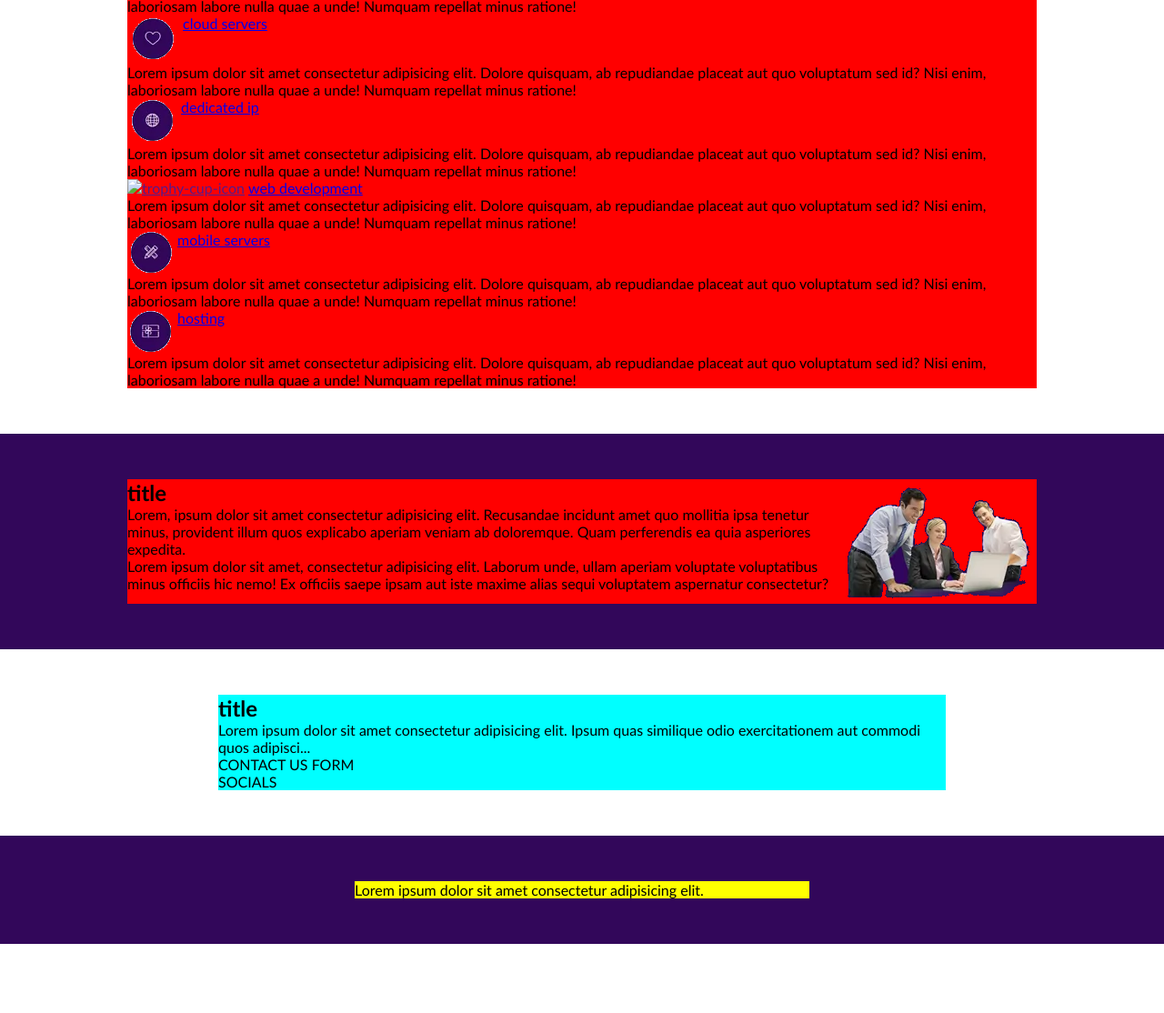
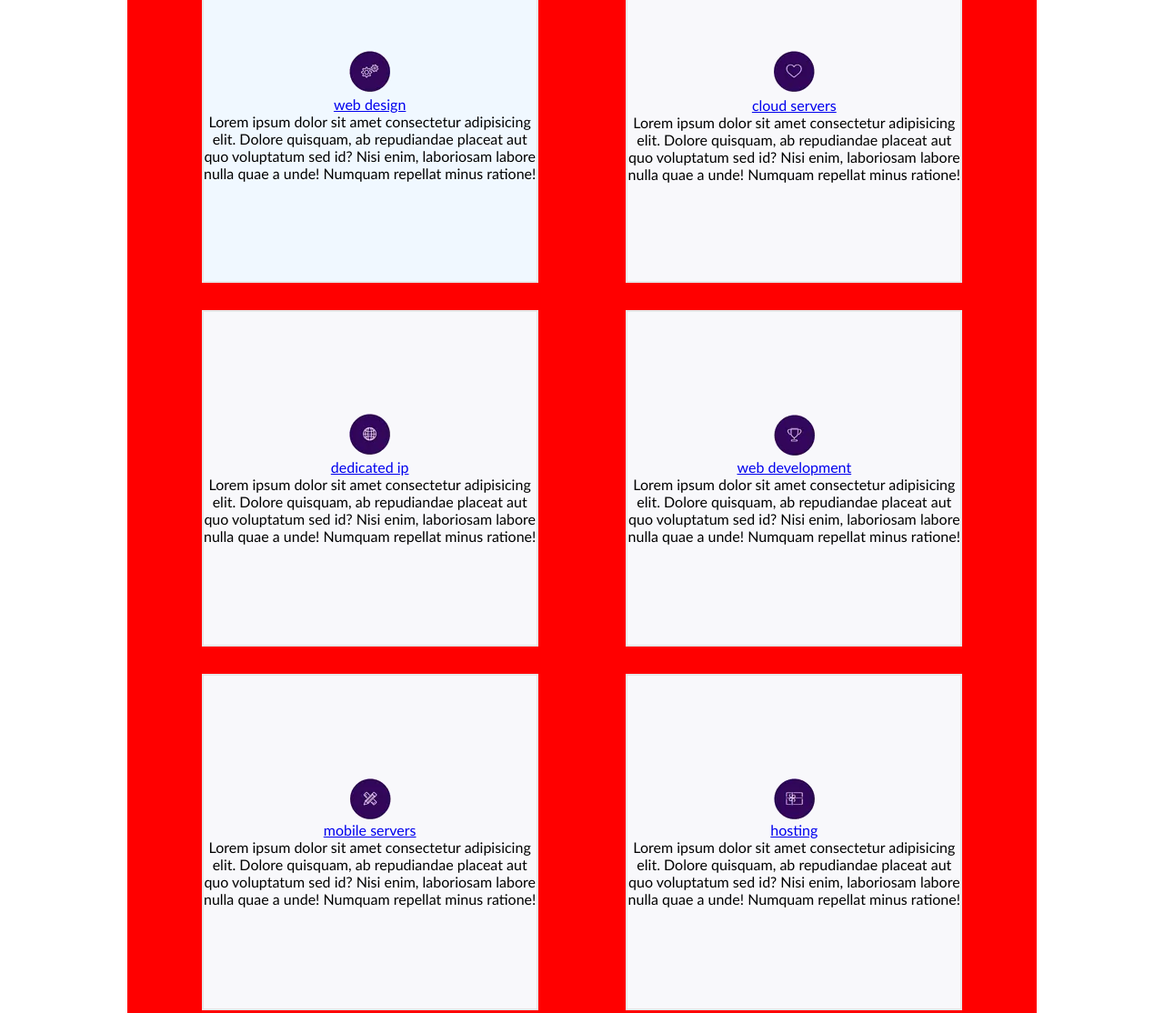
Before and after one commit to IngaGd/06-nick, a website: page index.html in a window 1280 px wide. Shown: the part 450-1564 px from the top of the page at 91% size. Before the commit the page ends 1488 px from the top, so only its background shows below. Drawn offline with Linux system fonts and the light colour scheme.

Commit message:
Main content flex layout #4

```diff
--- a/CSS/base/layout.css
+++ b/CSS/base/layout.css
@@ -1,3 +1,4 @@
+
 .container {
     width: 100%;
     padding-top: 50px;
@@ -8,19 +9,17 @@
     display: flex;
     width: 1200px;
     margin-left: calc(50% - 600px);
-    background-color: pink;
 }
 
 .container > .short-row {
     width: 800px;
     margin-left: calc(50% - 400px);
-    background-color: aqua;
 }
 
 .container > .shortest-row {
     width: 500px;
     margin-left: calc(50% - 250px);
-    background-color: yellow;
+    color: white;
 }
 
 .container > .main {
@@ -31,19 +30,40 @@
     text-align: center;
 }
 
-.container > .main> .links {
+.container > .row > .links {
+    width: var(-width-row);
+    margin: auto;
+    display: flex;
+    justify-content: space-evenly;
+    flex-wrap: wrap;
 }
 
+.link {
+    width: calc((1200px - (6 * 15px))/ 3);
+    height: calc((1200px - (6 * 15px))/ 3);
+    margin: 15px;
+    border: 2px solid #E7E7E7;
+    background-color: #F8F8FB;
+    display: flex;
+    flex-direction: column;
+    justify-content: center;
+    align-items: center;
+    text-align: center;
+}
 
+.container > .about {
+    color: white;
+    display: flex;
+    justify-content: space-evenly;
+}
 
+.about > .text {
+    width: 50%;
+}
 
-/*
-.container > .row-top {
-    display: flex;
-    flex-direction: column;s
-    width: 70%;
-}*/
-
+.about > .image {
+    width: 50%;
+}
 
 
 @media (max-width: 1300px) {
@@ -100,4 +120,8 @@
         margin-left: 0;
         background-color: chartreuse;
     }
+    .link {
+        width: 80%;
+        height: 80%;
+    }
 }
--- a/CSS/pages/home.css
+++ b/CSS/pages/home.css
@@ -1,9 +1,9 @@
 .container > .hero {
     display: flex;
-    width: 70%;
     flex-direction: column;
     align-items: flex-start;
     text-align: left;
+    color: white;
 }
 
 
@@ -18,3 +18,7 @@
 .row-top > .description {
     font-size: 18px;
 }
+
+.image > img {
+    height: 300px;
+}
--- a/index.html
+++ b/index.html
@@ -43,7 +43,7 @@
                 </p>
             </div>
             <div class="links">
-            <div class="link">
+            <div class="link" style="background-color: aliceblue;">
                 <a href="#"><img src="./img/link icons/gear-wheel-icon.png" alt="gear-wheel-icon"></a>
                 <a href="#">web design</a>
                 <p class="description">Lorem ipsum dolor sit amet consectetur adipisicing elit. Dolore quisquam, ab repudiandae placeat aut quo voluptatum sed id? Nisi enim, laboriosam labore nulla quae a unde! Numquam repellat minus ratione!
@@ -64,7 +64,7 @@
                 </p>
             </div>
             <div class="link">
-                <a href=""><img src="./img/link icons/tropgy-cup-icon.png" alt="trophy-cup-icon"></a>
+                <a href=""><img src="./img/link icons/trophy-cup-icon.png" alt="trophy-cup-icon"></a>
                 <a href="#">web development</a>
                 <p class="description">Lorem ipsum dolor sit amet consectetur adipisicing elit. Dolore quisquam, ab repudiandae placeat aut quo voluptatum sed id? Nisi enim, laboriosam labore nulla quae a unde! Numquam repellat minus ratione!
 
@@ -84,16 +84,16 @@
         </div>
     </section>
     <section class="container bg-violet">
-        <div class="row">
+        <div class="row about">
+            <div class="image">
+                <img src="./img/images/people.png" alt="image-peaople">
+            </div>
             <div class="text">
                 <h2 class="title">
                     title
                 </h2>
                 <p class="description">Lorem, ipsum dolor sit amet consectetur adipisicing elit. Recusandae incidunt amet quo mollitia ipsa tenetur minus, provident illum quos explicabo aperiam veniam ab doloremque. Quam perferendis ea quia asperiores expedita.</p>
                 <p class="description">Lorem ipsum dolor sit amet, consectetur adipisicing elit. Laborum unde, ullam aperiam voluptate voluptatibus minus officiis hic nemo! Ex officiis saepe ipsam aut iste maxime alias sequi voluptatem aspernatur consectetur?</p>
-            </div>
-            <div class="image">
-                <img src="./img/images/people.png" alt="image-peaople">
             </div>
         </div>
     </section>
```
